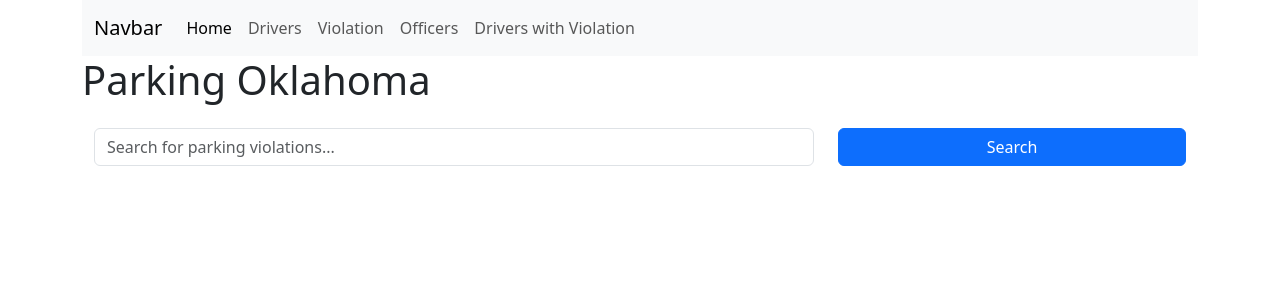
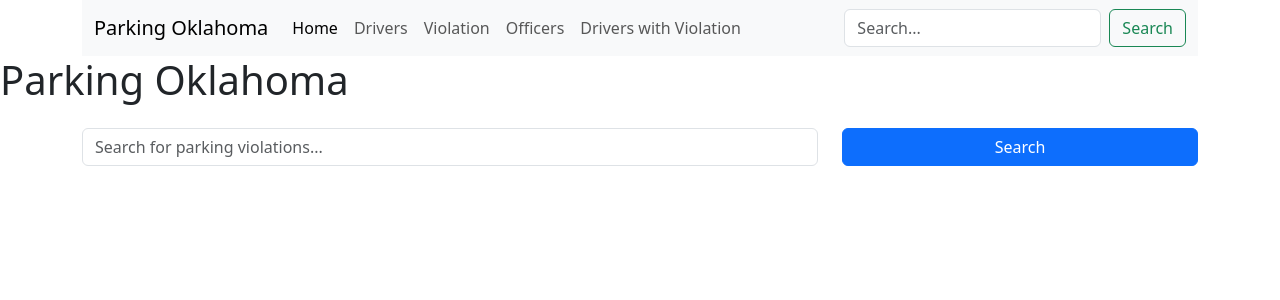
Before and after one commit to dial0010/hw3, a PHP site: page /index.php in a window 1280 px wide. Shown: the top 300 px of the page. Run offline with PHP 8.4, Linux system fonts and the light colour scheme.

Commit message:
Update view-header.php

```diff
--- a/view-header.php
+++ b/view-header.php
@@ -7,17 +7,17 @@
     <link href="https://cdn.jsdelivr.net/npm/bootstrap@5.3.3/dist/css/bootstrap.min.css" rel="stylesheet" integrity="sha384-QWTKZyjpPEjISv5WaRU9OFeRpok6YctnYmDr5pNlyT2bRjXh0JMhjY6hW+ALEwIH" crossorigin="anonymous">
   </head>
   <body>
-    <div class = "container">
-      <nav class="navbar navbar-expand-lg bg-body-tertiary">
+    <div class="container">
+      <nav class="navbar navbar-expand-lg navbar-light bg-light">
         <div class="container-fluid">
-    <a class="navbar-brand" href="#">Navbar</a>
-    <button class="navbar-toggler" type="button" data-bs-toggle="collapse" data-bs-target="#navbarSupportedContent" aria-controls="navbarSupportedContent" aria-expanded="false" aria-label="Toggle navigation">
+          <a class="navbar-brand" href="#">Parking Oklahoma</a>
+          <button class="navbar-toggler" type="button" data-bs-toggle="collapse" data-bs-target="#navbarNav" aria-controls="navbarNav" aria-expanded="false" aria-label="Toggle navigation">
             <span class="navbar-toggler-icon"></span>
           </button>
-    <div class="collapse navbar-collapse" id="navbarSupportedContent">
+          <div class="collapse navbar-collapse" id="navbarNav">
             <ul class="navbar-nav me-auto mb-2 mb-lg-0">
               <li class="nav-item">
-          <a class="nav-link active" aria-current="page" href="/">Home</a>
+                <a class="nav-link active" href="/">Home</a>
               </li>
               <li class="nav-item">
                 <a class="nav-link" href="Drivers.php">Drivers</a>
@@ -32,6 +32,12 @@
                 <a class="nav-link" href="Drivers-with-Violation.php">Drivers with Violation</a>
               </li>
             </ul>
+            <!-- Search form -->
+            <form class="d-flex" action="search-results.php" method="get">
+              <input class="form-control me-2" type="search" placeholder="Search..." aria-label="Search" name="query">
+              <button class="btn btn-outline-success" type="submit">Search</button>
+            </form>
           </div>
         </div>
       </nav>
+    </div>
```
Lines whose indentation alone changed are shown as unchanged.
